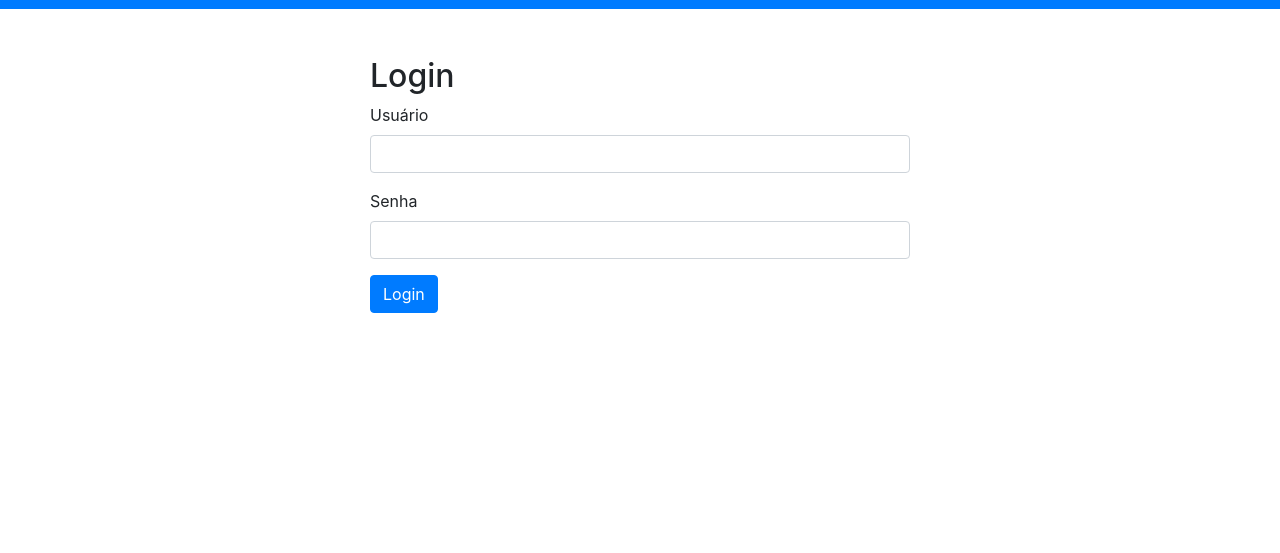
After one commit to juleklazura/CRAS-agendamento, a Flask app: page /login in a window 1280 px wide. The commit adds this page. Shown: the part 92-645 px from the top of the page. Run offline with Flask 3, Linux system fonts and the light colour scheme; some libraries are stand-ins or nearby versions.

Commit message:
implementação do login para a página

```diff
--- a/app.py
+++ b/app.py
@@ -1,10 +1,14 @@
-from flask import Flask, render_template, redirect, url_for, request, flash, jsonify
-from forms import AgendamentoForm
-from models import Agendamento, db
+from flask import Flask, render_template, redirect, url_for, request, flash, jsonify, session
+from forms import AgendamentoForm, LoginForm
+from models import Agendamento, db, User
 from peewee import IntegrityError
 from datetime import datetime, timedelta, date
 import calendar
 from peewee import BooleanField
+from functools import wraps
+
+
+
 app = Flask(__name__)
 app.config['SECRET_KEY'] = 'minha_chave_secreta'
 
@@ -57,12 +61,43 @@ def get_all_slots_for_week(start_date):
             }
     return all_slots
 
+def login_required(f):
+    @wraps(f)
+    def decorated_function(*args, **kwargs):
+        if 'user_id' not in session:
+            flash('Você precisa estar logado para acessar esta página.', 'warning')
+            return redirect(url_for('login'))
+        return f(*args, **kwargs)
+    return decorated_function
+
+@app.route('/login', methods=['GET', 'POST'])
+def login():
+    form = LoginForm()
+    if form.validate_on_submit():
+        user = User.get_or_none(User.username == form.username.data)
+        if user and user.verify_password(form.password.data):
+            session['user_id'] = user.id
+            flash('Login realizado com sucesso!', 'success')
+            return redirect(url_for('index'))
+        else:
+            flash('Credenciais inválidas. Por favor, tente novamente.', 'danger')
+    return render_template('login.html', form=form)
+
+@app.route('/logout')
+def logout():
+    session.pop('user_id', None)
+    flash('Logout realizado com sucesso!', 'success')
+    return redirect(url_for('index'))
+
+
 @app.route('/')
+@login_required
 def index():
     return render_template('index.html')
 
 
 @app.route('/agendar', methods=['GET', 'POST'])
+@login_required
 def agendar():
     form = AgendamentoForm()
     min_date = date.today().strftime('%Y-%m-%d')  # Define a data mínima como o dia atual
@@ -107,6 +142,7 @@ def agendar():
 
 @app.route('/listar', defaults={'year': None, 'week': None})
 @app.route('/listar/<int:year>/<int:week>')
+@login_required
 def listar(year, week):
     today = date.today()
     if not year or not week:
@@ -122,6 +158,7 @@ def listar(year, week):
     return render_template('listar.html', agendamentos=agendamentos, slots=slots_sorted, datetime=datetime, year=year, week=week)
 
 @app.route('/toggle_presence/<int:id>', methods=['POST'])
+@login_required
 def toggle_presence(id):
     agendamento = Agendamento.get_or_none(Agendamento.id == id)
     if agendamento:
@@ -134,6 +171,7 @@ def toggle_presence(id):
 
 
 @app.route('/editar/<int:id>', methods=['GET', 'POST'])
+@login_required
 def editar(id):
     agendamento = Agendamento.get_or_none(Agendamento.id == id)
     if not agendamento:
@@ -198,6 +236,7 @@ def editar(id):
     return render_template('editar.html', form=form, agendamento=agendamento, agendamento_horario_str=agendamento.horario.strftime('%H:%M'), min_date=min_date, horarios=horarios)
 
 @app.route('/deletar/<int:id>', methods=['POST'])
+@login_required
 def deletar(id):
     agendamento = Agendamento.get_or_none(Agendamento.id == id)
     if agendamento:
@@ -208,6 +247,7 @@ def deletar(id):
     return redirect(url_for('listar'))
 
 @app.route('/get_horarios_disponiveis', methods=['GET'])
+@login_required
 def get_horarios_disponiveis():
     data_str = request.args.get('data')
     data = datetime.strptime(data_str, '%Y-%m-%d').date()
--- a/forms.py
+++ b/forms.py
@@ -1,5 +1,5 @@
 from flask_wtf import FlaskForm
-from wtforms import StringField, DateField, TimeField, SubmitField
+from wtforms import StringField, DateField, TimeField, SubmitField, PasswordField
 from wtforms.validators import DataRequired, Length
 
 class AgendamentoForm(FlaskForm):
@@ -9,3 +9,8 @@ class AgendamentoForm(FlaskForm):
     data = DateField('Data', validators=[DataRequired()], format='%Y-%m-%d')
     horario = TimeField('Horário', validators=[DataRequired()], format='%H:%M')
     submit = SubmitField('Agendar')
+
+class LoginForm(FlaskForm):
+    username = StringField('Usuário', validators=[DataRequired()])
+    password = PasswordField('Senha', validators=[DataRequired()])
+    submit = SubmitField('Login')
--- a/templates/base.html
+++ b/templates/base.html
@@ -19,20 +19,45 @@
             </button>
             <div class="collapse navbar-collapse" id="navbarNav">
                 <ul class="navbar-nav ml-auto">
+
                     <li class="nav-item">
                         <a class="nav-link" href="{{ url_for('agendar') }}">Criar Agendamento</a>
                     </li>
                     <li class="nav-item">
                         <a class="nav-link" href="{{ url_for('listar') }}">Listar Agendamentos</a>
                     </li>
+                    {% if session.user_id %}
+                        <li class="nav-item">
+                            <form action="{{ url_for('logout') }}" method="GET">
+                                <button type="submit" class="btn btn-link nav-link"><strong>Logout</strong></button>
+                            </form>
+                        </li>
+                    {% else %}
+                        <li class="nav-item">
+                            <a class="nav-link" href="{{ url_for('login') }}"><strong>Login</strong></a>
+                        </li>
+                    {% endif %}
                 </ul>
             </div>
         </div>
     </nav>
-
     <div class="container">
-        <!-- Verifique se a função get_flashed_messages está sendo chamada apenas uma vez -->
-        <!-- Conteúdo da página -->
+            {% with messages = get_flashed_messages(with_categories=true) %}
+                {% if messages %}
+                    <div class="mt-3">
+                        {% for category, message in messages %}
+                            <div class="alert alert-{{ category }} alert-dismissible fade show" role="alert">
+                                {{ message }}
+                                <button type="button" class="close" data-dismiss="alert" aria-label="Close">
+                                    <span aria-hidden="true">&times;</span>
+                                </button>
+                            </div>
+                        {% endfor %}
+                    </div>
+                {% endif %}
+            {% endwith %}
+    </div>
+    <div class="container">
         {% block content %}{% endblock %}
     </div>
 
--- /dev/null
+++ b/templates/login.html
@@ -0,0 +1,19 @@
+{% extends "base.html" %}
+
+{% block content %}
+<div class="row justify-content-md-center mt-5">
+    <div class="col-md-6">
+        <h2>Login</h2>
+        <form method="post">
+            {{ form.hidden_tag() }}
+            <div class="form-group">
+                {{ form.username.label }} {{ form.username(class="form-control") }}
+            </div>
+            <div class="form-group">
+                {{ form.password.label }} {{ form.password(class="form-control") }}
+            </div>
+            <button type="submit" class="btn btn-primary">Login</button>
+        </form>
+    </div>
+</div>
+{% endblock %}
```
Also changed, not shown: models.py (+17 -1 lines), templates/agendar.html (+1 -16 lines), templates/listar.html (+0 -14 lines), agendamentos.db.
